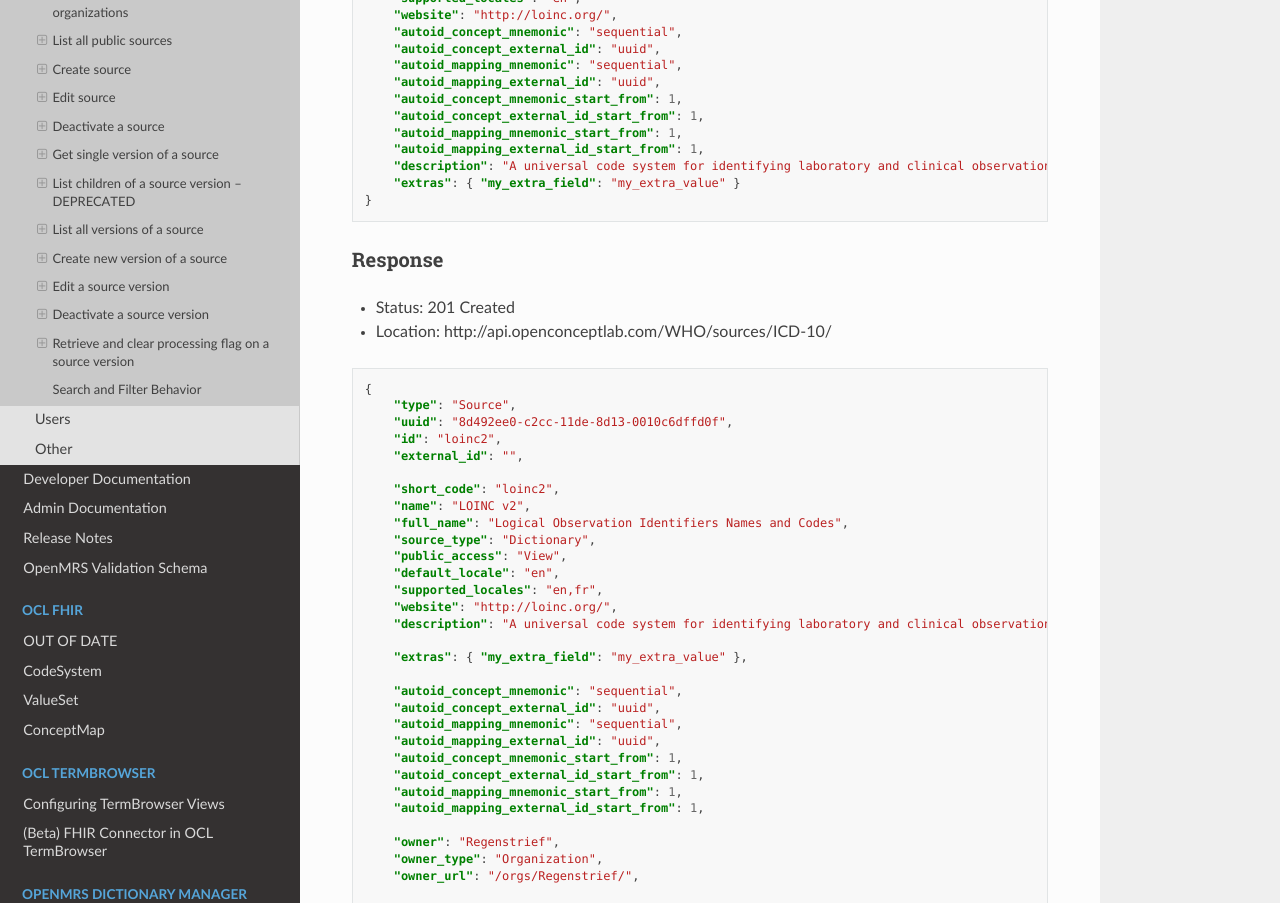
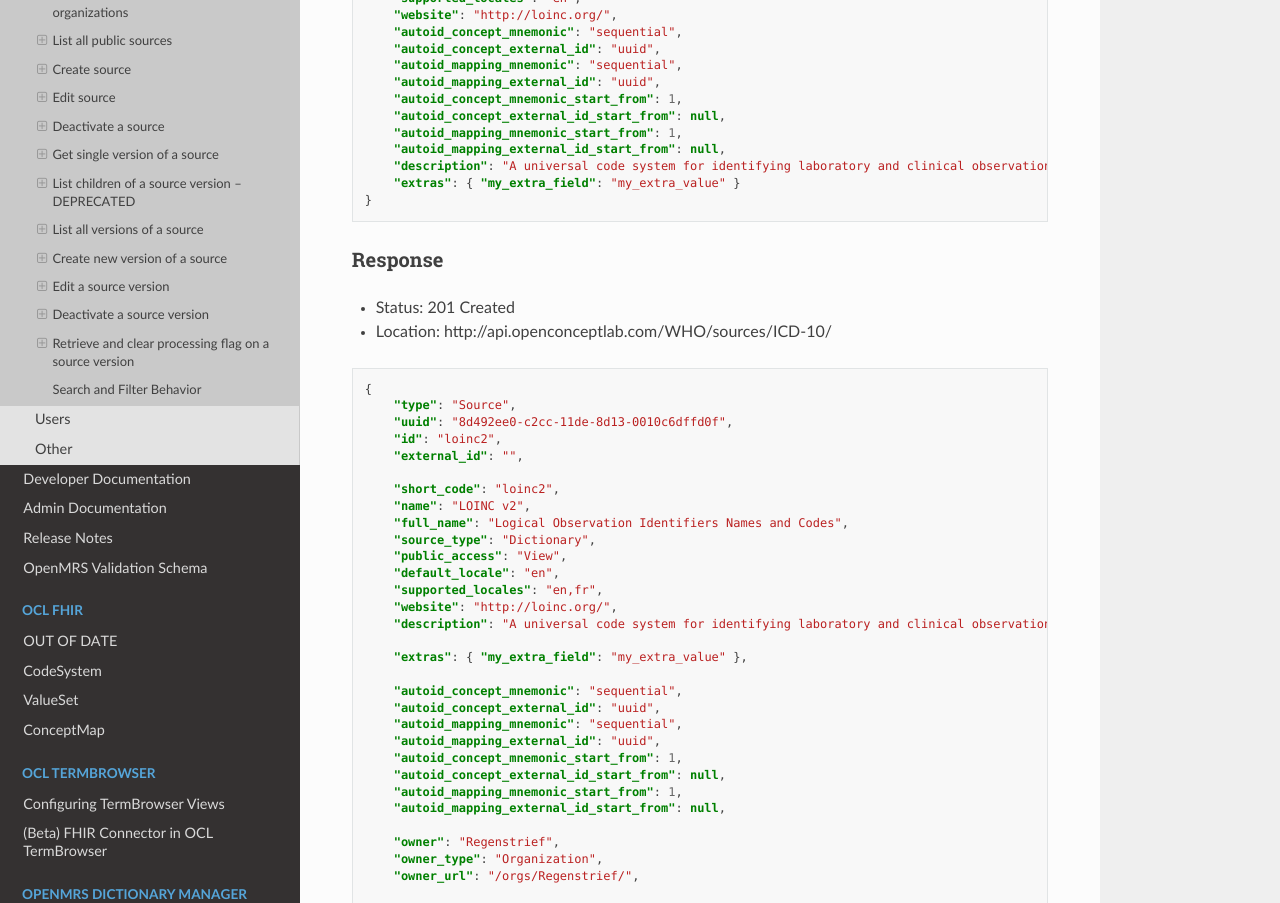
Before and after one commit to OpenConceptLab/ocl-docs, a Sphinx documentation site: the page built from docs/source/oclapi/apireference/sources.md, in a window 1280 px wide and 1400 px high, scrolled down 7488 px. Shown: the part 151-1054 px from the top of the window. Built offline with Sphinx 7.4.7 and the Read the Docs theme 2.0.0, drawn with Linux system fonts in a browser that asks for light colours.

Commit message:
Slight updates to sources.md
Addressing Sunny's comments

```diff
--- a/docs/source/oclapi/apireference/sources.md
+++ b/docs/source/oclapi/apireference/sources.md
@@ -249,9 +249,9 @@ POST /orgs/:org/sources/
     "autoid_mapping_mnemonic": "sequential",
     "autoid_mapping_external_id": "uuid",
     "autoid_concept_mnemonic_start_from": 1,
-    "autoid_concept_external_id_start_from": 1,
+    "autoid_concept_external_id_start_from": null,
     "autoid_mapping_mnemonic_start_from": 1,
-    "autoid_mapping_external_id_start_from": 1,
+    "autoid_mapping_external_id_start_from": null,
     "description": "A universal code system for identifying laboratory and clinical observations.",
     "extras": { "my_extra_field": "my_extra_value" }
 }
@@ -284,9 +284,9 @@ POST /orgs/:org/sources/
     "autoid_mapping_mnemonic": "sequential",
     "autoid_mapping_external_id": "uuid",
     "autoid_concept_mnemonic_start_from": 1,
-    "autoid_concept_external_id_start_from": 1,
+    "autoid_concept_external_id_start_from": null,
     "autoid_mapping_mnemonic_start_from": 1,
-    "autoid_mapping_external_id_start_from": 1,
+    "autoid_mapping_external_id_start_from": null,
 
     "owner": "Regenstrief",
     "owner_type": "Organization",
```
